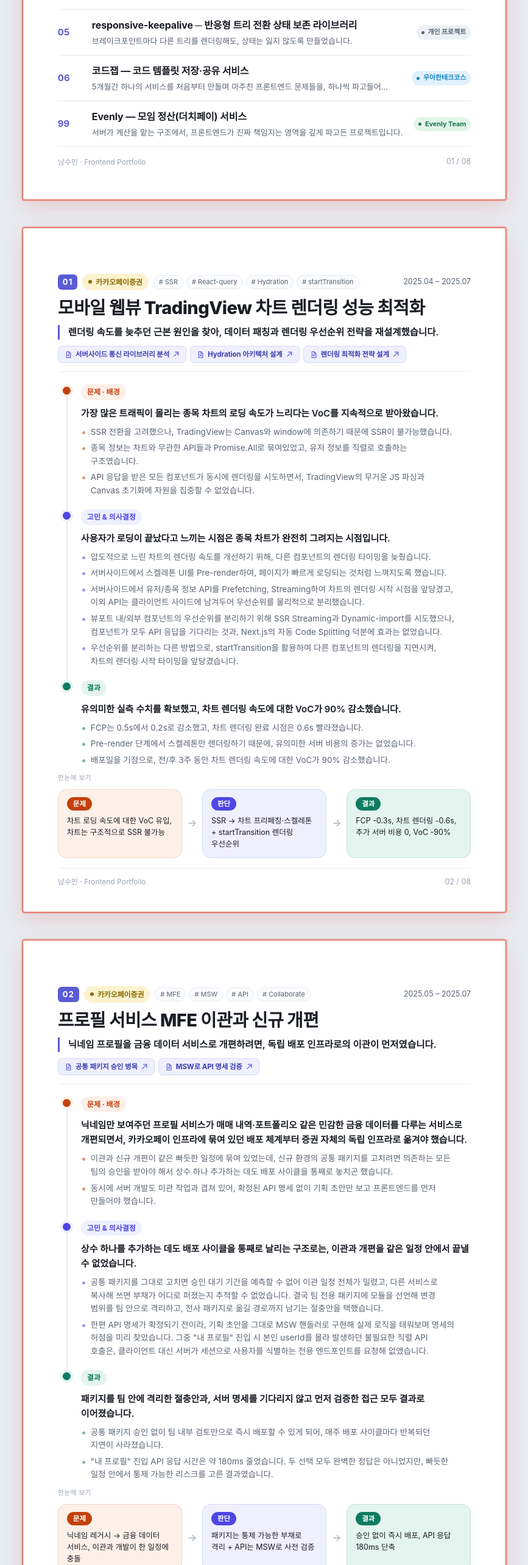
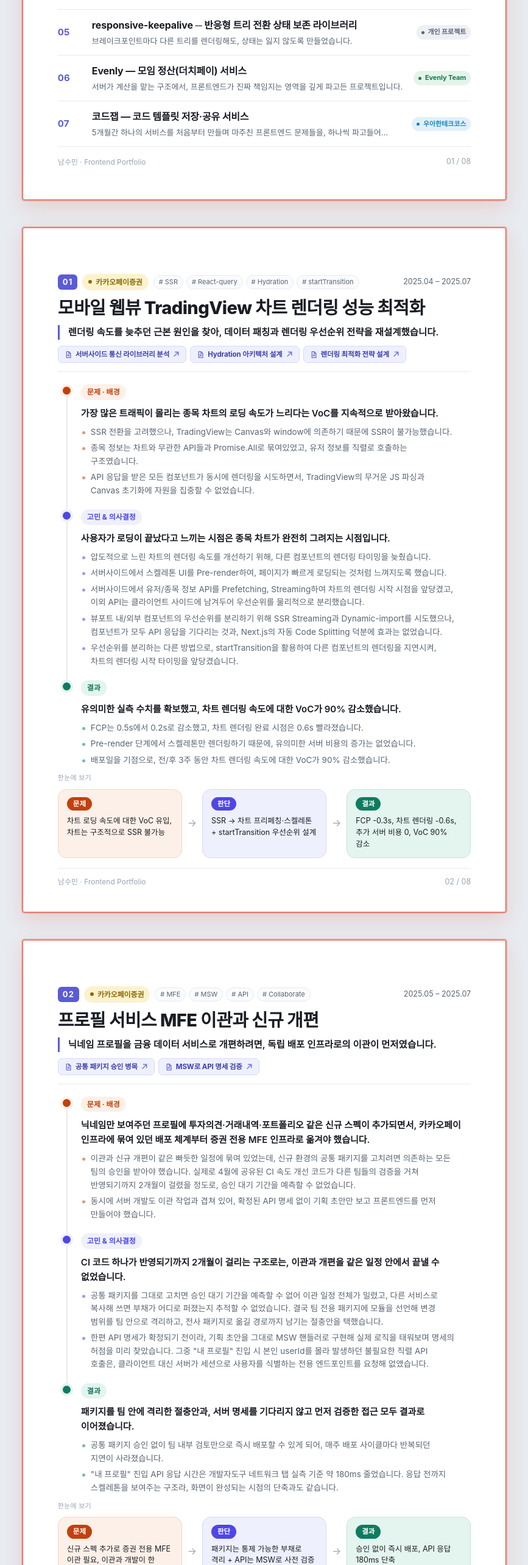
Before and after one commit to vi-wolhwa/portfolio, a React (Vite) app: page / in a window 1280 px wide. Shown: the part 840-3406 px from the top of the page at 61% size, without its empty margins (206-1073 px from the left). Built offline with nearby package versions, Linux system fonts and the light colour scheme; a web font is replaced by a local one.

Commit message:
v2.5.2 ─ 2~7 내용 개선

```diff
--- a/src/data/projects.ts
+++ b/src/data/projects.ts
@@ -75,15 +75,15 @@ export const projects: Project[] = [
     result: {
       lead: '유의미한 실측 수치를 확보했고, 차트 렌더링 속도에 대한 VoC가 90% 감소했습니다.',
       points: [
-        'FCP는 0.5s에서 0.2s로 감소했고, 차트 렌더링 완료 시점은 0.6s 빨라졌습니다. ',
+        'FCP는 0.5s에서 0.2s로 감소했고, 차트 렌더링 완료 시점은 0.6s 빨라졌습니다.',
         'Pre-render 단계에서 스켈레톤만 렌더링하기 때문에, 유의미한 서버 비용의 증가는 없었습니다.',
         '배포일을 기점으로, 전/후 3주 동안 차트 렌더링 속도에 대한 VoC가 90% 감소했습니다.',
       ],
     },
     flow: {
       problem: '차트 로딩 속도에 대한 VoC 유입, 차트는 구조적으로 SSR 불가능',
-      decision: 'SSR → 차트 프리페칭·스켈레톤 + startTransition 렌더링 우선순위',
-      result: 'FCP -0.3s, 차트 렌더링 -0.6s, 추가 서버 비용 0, VoC -90%',
+      decision: 'SSR → 차트 프리페칭·스켈레톤 + startTransition 우선순위 설계',
+      result: 'FCP -0.3s, 차트 렌더링 -0.6s, 추가 서버 비용 0, VoC 90% 감소',
     },
   },
 
@@ -111,14 +111,14 @@ export const projects: Project[] = [
       },
     ],
     problem: {
-      lead: '닉네임만 보여주던 프로필 서비스가 매매 내역·포트폴리오 같은 민감한 금융 데이터를 다루는 서비스로 개편되면서, 카카오페이 인프라에 묶여 있던 배포 체계부터 증권 자체의 독립 인프라로 옮겨야 했습니다.',
+      lead: '닉네임만 보여주던 프로필에 투자의견·거래내역·포트폴리오 같은 신규 스펙이 추가되면서, 카카오페이 인프라에 묶여 있던 배포 체계부터 증권 전용 MFE 인프라로 옮겨야 했습니다.',
       points: [
-        '이관과 신규 개편이 같은 빠듯한 일정에 묶여 있었는데, 신규 환경의 공통 패키지를 고치려면 의존하는 모든 팀의 승인을 받아야 해서 상수 하나 추가하는 데도 배포 사이클을 통째로 놓치곤 했습니다.',
+        '이관과 신규 개편이 같은 빠듯한 일정에 묶여 있었는데, 신규 환경의 공통 패키지를 고치려면 의존하는 모든 팀의 승인을 받아야 했습니다. 실제로 4월에 공유된 CI 속도 개선 코드가 다른 팀들의 검증을 거쳐 반영되기까지 2개월이 걸렸을 정도로, 승인 대기 기간을 예측할 수 없었습니다.',
         '동시에 서버 개발도 이관 작업과 겹쳐 있어, 확정된 API 명세 없이 기획 초안만 보고 프론트엔드를 먼저 만들어야 했습니다.',
       ],
     },
     decision: {
-      lead: '상수 하나를 추가하는 데도 배포 사이클을 통째로 날리는 구조로는, 이관과 개편을 같은 일정 안에서 끝낼 수 없었습니다.',
+      lead: 'CI 코드 하나가 반영되기까지 2개월이 걸리는 구조로는, 이관과 개편을 같은 일정 안에서 끝낼 수 없었습니다.',
       points: [
         '공통 패키지를 그대로 고치면 승인 대기 기간을 예측할 수 없어 이관 일정 전체가 밀렸고, 다른 서비스로 복사해 쓰면 부채가 어디로 퍼졌는지 추적할 수 없었습니다. 결국 팀 전용 패키지에 모듈을 선언해 변경 범위를 팀 안으로 격리하고, 전사 패키지로 옮길 경로까지 남기는 절충안을 택했습니다.',
         '한편 API 명세가 확정되기 전이라, 기획 초안을 그대로 MSW 핸들러로 구현해 실제 로직을 태워보며 명세의 허점을 미리 찾았습니다. 그중 "내 프로필" 진입 시 본인 userId를 몰라 발생하던 불필요한 직렬 API 호출은, 클라이언트 대신 서버가 세션으로 사용자를 식별하는 전용 엔드포인트를 요청해 없앴습니다.',
@@ -128,11 +128,11 @@ export const projects: Project[] = [
       lead: '패키지를 팀 안에 격리한 절충안과, 서버 명세를 기다리지 않고 먼저 검증한 접근 모두 결과로 이어졌습니다.',
       points: [
         '공통 패키지 승인 없이 팀 내부 검토만으로 즉시 배포할 수 있게 되어, 매주 배포 사이클마다 반복되던 지연이 사라졌습니다.',
-        '"내 프로필" 진입 API 응답 시간은 약 180ms 줄었습니다. 두 선택 모두 완벽한 정답은 아니었지만, 빠듯한 일정 안에서 통제 가능한 리스크를 고른 결과였습니다.',
+        '"내 프로필" 진입 API 응답 시간은 개발자도구 네트워크 탭 실측 기준 약 180ms 줄었습니다. 응답 전까지 스켈레톤을 보여주는 구조라, 화면이 완성되는 시점의 단축과도 같습니다.',
       ],
     },
     flow: {
-      problem: '닉네임 레거시 → 금융 데이터 서비스, 이관과 개발이 한 일정에 충돌',
+      problem: '신규 스펙 추가로 증권 전용 MFE 이관 필요, 이관과 개발이 한 일정에 충돌',
       decision: '패키지는 통제 가능한 부채로 격리 + API는 MSW로 사전 검증',
       result: '승인 없이 즉시 배포, API 응답 180ms 단축',
     },
@@ -174,7 +174,7 @@ export const projects: Project[] = [
       lead: '새 약관 조건이 추가돼도 컴포넌트는 그대로였고, 수정 지점은 Map 하나로 좁혀졌습니다.',
       points: [
         '포트폴리오 탭에 약관 조건이 하나 늘어도 ProfilePortfolio 컴포넌트는 손대지 않고, SECTION_PERMISSION_MAP에 항목 하나만 추가하면 됐습니다.',
-        '다만 캐싱으로 접근 조건을 판단하다 보니, 상대방이 방금 공개 동의를 바꿔도 바로 반영되지 않는 한계가 남았습니다. 짧은 staleTime과 pull-to-refresh로 신선도 문제를 완화하고 있습니다.',
+        '다만 60초 staleTime 동안은 탭을 전환해도 변경된 접근 조건이 곧바로 반영되지 않는 한계가 남았습니다. 캐시를 완전히 비우는 pull-to-refresh로 해소할 수는 있지만, 탭 전환 정도의 가벼운 액션에 캐시 전체를 초기화하는 건 과한 대응이라 더 가벼운 해결책을 찾고 있습니다.',
       ],
     },
     flow: {
@@ -210,14 +210,15 @@ export const projects: Project[] = [
       lead: '여러 서비스가 동시에 개발되는 환경에서 리뷰 대기 중인 PR이 10~30개까지 쌓였고, 배포일 전까지 충분히 검토되지 않은 코드가 급하게 나가곤 했습니다.',
       points: [
         'PR 상태를 확인하려면 목록을 하나씩 열어봐야 했고, 리뷰어와 리뷰이의 답변 왕복에 하루 이상 걸리는 경우가 잦아 중요한 PR이 조용히 묻혔습니다.',
-        'PR 분리 규칙·리뷰 코어타임·우선순위 체계 같은 팀 정책을 먼저 시도해 효과를 봤지만, 리뷰 상태 가시성과 실시간 알림만큼은 정책으로 보완할 수 없는 GitHub 플랫폼 자체의 한계로 남았습니다.',
+        'PR 분리 규칙·리뷰 코어타임·우선순위 체계 같은 팀 정책을 먼저 시도해 효과를 봤지만, 리뷰 상태 가시성과 실시간 알림만큼은 정책으로 보완할 수 없는 GitHub 플랫폼 자체의 한계로 남았습니다. PR 작성 시 컨벤션에 맞춰 제목·템플릿을 매번 손으로 맞추는 반복 작업도 쌓여 있었습니다.',
       ],
     },
     decision: {
-      lead: '가시성 문제는 목록을 한눈에 모아 보여주는 대시보드 화면으로 비교적 단순하게 풀렸지만, 실시간 알림에서는 같은 원인의 기술적 문제를 두 번 만났습니다.',
+      lead: '가시성 문제는 PR마다 리뷰 상태를 Approve·리뷰 진행 중·리뷰 전 세 단계로 시각화하는 것으로 비교적 단순하게 풀렸지만, 실시간 알림에서는 같은 원인의 기술적 문제를 두 번 만났습니다.',
       points: [
-        'GitHub는 Push를 지원하지 않아 폴링을 택했는데, setInterval은 일정 시간 뒤 멈췄습니다. Manifest V3의 Background가 Service Worker로 동작해 활동이 없으면 브라우저가 종료시키기 때문이었고, 종료돼도 유지되는 chrome.alarms API로 교체해 해결했습니다.',
-        '이어서 불필요한 요청을 줄이려 Last-Modified 헤더로 304 응답을 활용하려 했는데, 이번엔 전역 변수가 Service Worker 재활성화마다 초기화돼 무용지물이었습니다. 같은 원인이라, 값을 유지해주는 chrome.storage로 옮겨 해결했습니다.',
+        'GitHub는 Push를 지원하지 않아 폴링을 택했는데, setInterval은 얼마 안 가 멈췄습니다. Manifest V3의 Service Worker는 활동이 없으면 브라우저가 종료시키기 때문이었고, 종료돼도 유지되는 chrome.alarms API로 교체해 해결했습니다.',
+        '이어서 Last-Modified 헤더로 304 응답을 활용해 요청을 줄이려 했지만, 전역 변수가 Service Worker 재활성화마다 초기화돼 무용지물이었습니다. 같은 원인이라 chrome.storage로 값을 유지해 해결했습니다.',
+        '여기에 더해 브랜치명 컨벤션 인식으로 PR 제목·템플릿을 자동 추천하는 어시스턴트도 만들었습니다.',
       ],
     },
     result: {
@@ -228,7 +229,8 @@ export const projects: Project[] = [
     },
     flow: {
       problem: 'PR 10~30개 적체, 정책으로는 못 푼 GitHub 자체의 한계 남음',
-      decision: 'Service Worker 생명주기 문제 두 번 → chrome.alarms + chrome.storage',
+      decision:
+        '리뷰 상태 시각화 + Service Worker 문제 두 번(chrome.alarms·storage) + PR 작성 어시스턴트',
       result: '리뷰 기한 만료 PR 50%+ 감소, 사내 FE 챕터 배포',
     },
   },
@@ -253,9 +255,9 @@ export const projects: Project[] = [
       },
     ],
     problem: {
-      lead: 'Evenly 프로젝트에서 반응형 분기가 늘어날수록 컴포넌트 복잡도가 급증했고, 개인 프로젝트 규모에선 빅테크식 인프라 분리(AWD)를 감당할 수 없었습니다.',
+      lead: 'Evenly 프로젝트에서 반응형 분기가 늘어날수록 컴포넌트 하나에 담긴 Tailwind 클래스네임이 복잡하게 뒤엉켰습니다.',
       points: [
-        '단일 프로젝트 안에서 모바일·데스크톱 트리를 완전히 분리하는 우회책을 시도했지만, 기기 전환 시 비활성 트리가 언마운트되며 스크롤 위치와 공유 입력값, 열린 메뉴 같은 상태가 그대로 유실됐습니다.',
+        '브레이크포인트별로 컴포넌트를 분리했는데, isDesktop 조건부 렌더링 시 리마운트되며 상태가 유실됐습니다. 결국 상태와 로컬 상태, UI의 열림 여부까지 부모가 떠안아야 했습니다.',
         '기존엔 UI를 숨기는 방법이 두 가지뿐이었습니다. 조건부 렌더링은 트리를 파괴해 상태를 잃었고, CSS display:none은 상태는 지키지만 타이머·구독 같은 이펙트가 계속 돌아 자원을 낭비했습니다.',
       ],
     },
@@ -263,84 +265,25 @@ export const projects: Project[] = [
       lead: '조건부 렌더링과 display:none 사이의 딜레마는, 숨겨질 때 DOM과 상태는 그대로 두고 이펙트만 정리했다가 다시 보일 때 재실행하는 React 19.2 실험적 API <Activity>로 풀렸습니다.',
       points: [
         '핵심은 mode만 토글하고 key는 고정하는 것이었습니다. React가 같은 인스턴스로 인식해 구조를 보존하면서, 부수 효과만 안전하게 정리·재생성했습니다.',
-        '그 위에 문제 크기별로 API 3종을 나눴습니다 — 트리는 useMediaVariant, 카드는 useContainerVariant, 값 하나는 useResponsiveValue입니다. 라이브러리 배포 특성상 Activity 미지원 환경도 최소 동작은 보장해야 했습니다.',
+        '그 위에 문제 크기별로 API 3종을 나눴습니다 — 트리는 useMediaVariant, 카드는 useContainerVariant, 값 하나는 useResponsiveValue입니다.',
+        'SSR에서는 서버가 화면 너비를 몰라 렌더링할 컴포넌트를 판단할 수 없었습니다. 주 사용 환경을 기본값으로 렌더링한 뒤 실제 환경이 다르면 빠르게 전환했고, 구버전 React는 activate.ts에서 DIP 원칙에 따라 swap으로 자동 전환하도록 했습니다.',
       ],
     },
     result: {
-      lead: '그 전제를 지키며, 런타임 의존성 없이 npm에 배포했습니다.',
-      points: [
-        'SSR 환경에서는 서버에 없는 window 대신 설정된 ssr variant를 반환하고 하이드레이션 후 한 번만 재조정했고, React 19.2 미만에서는 상태 보존 없는 swap으로 자동 폴백했습니다. 97개 테스트, 98.6% 라인 커버리지로 완성도를 확인했습니다.',
-      ],
+      lead: '그 설계대로 동작을 검증한 뒤, 런타임 의존성 없이 npm에 배포했습니다.',
+      points: ['97개 테스트와 98.6% 라인 커버리지로 완성도를 확인했습니다.'],
     },
     flow: {
-      problem: '반응형 분기 급증, 트리 분리 시 상태 유실 — 구조 분리+상태 보존 동시 해결책 없음',
-      decision: 'Activity(key 고정+mode 토글)로 상태 보존 + 문제 크기별 API 3종 분리',
+      problem: 'Tailwind 클래스네임 복잡화로 컴포넌트 분리 시도 → 조건부 렌더링 시 상태 유실',
+      decision: 'Activity(key 고정+mode 토글)로 상태 보존 + API 3종 분리 + SSR·구버전 대응',
       result: '97개 테스트·98.6% 커버리지, 0 런타임 의존성으로 npm 배포',
     },
-  },
-
-  // ── 07 · 코드잽 (우아한테크코스 팀 프로젝트) · service 레이아웃 ───────────────
-  {
-    id: 'codezap',
-    order: 6,
-    variant: 'service',
-    org: 'woowacourse',
-    title: '코드잽 — 코드 템플릿 저장·공유 서비스',
-    tagline:
-      '5개월간 하나의 서비스를 처음부터 만들며 마주친 프론트엔드 문제들을, 하나씩 파고들어 풀었습니다.',
-    description:
-      '자주 쓰는 코드를 매번 이전 프로젝트에서 뒤지던 개발자를 위해, 코드 템플릿을 저장하고 빠르게 검색·재사용하는 서비스입니다. 프론트엔드 3인·백엔드 5인이 실사용 서비스로 배포했고, 저는 프론트엔드 개발자로 참여했습니다.',
-    role: 'Frontend · FE 3인 · BE 5인',
-    period: '2024.07 – 2024.11',
-    stack: ['# Tree Shaking', '# Code Splitting', '# Design System', '# Accessibility'],
-    refs: [
-      { kind: 'github', url: 'https://github.com/woowacourse-teams/2024-code-zap' },
-      {
-        kind: 'docs',
-        url: 'https://github.com/woowacourse-teams/2024-code-zap/wiki',
-        label: '프로젝트 위키',
-      },
-    ],
-    highlights: [
-      {
-        label: '번들 최적화',
-        tone: 'tech',
-        problem:
-          '핵심 기능인 코드 에디터(CodeMirror) 라이브러리 용량이 커서, 첫 화면 로드가 눈에 띄게 무거웠습니다.',
-        solution:
-          'bundle-analyzer로 뜯어보니 실제로 쓰지 않는 언어 문법까지 전부 포함돼 있었습니다. 지원 언어를 실사용분으로 좁혀 Tree Shaking이 걸리게 하고, 에디터는 Dynamic Import로 초기 번들에서 떼어내 2.2MB에서 1.4MB로 줄였습니다.',
-      },
-      {
-        label: '디자인 시스템',
-        tone: 'tech',
-        problem:
-          '재사용성과 선언적 레이아웃에 끌려 <Flex>를 레이아웃의 최소 단위로 도입했는데, 실제 화면에 쓸수록 direction·gap 같은 프롭스가 마크업을 뒤덮고 <Flex>가 무한 중첩됐습니다.',
-        solution:
-          '구조를 읽을 수 없는 "Flex Soup"과 Emotion의 의미 있는 네이밍 상실을 겪은 뒤로는, 무조건적인 세분화 대신 기술 스택 특성에 맞춰 추상화 수준을 판단하는 기준으로 컴포넌트를 설계하고 있습니다.',
-      },
-      {
-        label: '웹 접근성',
-        tone: 'tech',
-        problem:
-          '모달을 열어도 초점이 뒤 배경으로 새어나가고, 비동기로 바뀐 목록을 스크린리더가 읽어주지 않았습니다.',
-        solution:
-          '자동 검사 도구로는 잡히지 않아 VoiceOver·TalkBack 실기기로 직접 흐름을 따라가며, 포커스 트랩으로 초점을 모달 안에 가두고 aria-live로 변경 사항을 읽어주도록 고쳤습니다.',
-      },
-      {
-        label: '레이아웃 시프트',
-        tone: 'tech',
-        problem:
-          '목록·상세가 로드될 때마다 아래 콘텐츠가 밀려, 누르려던 버튼이 어긋나는 레이아웃 시프트가 반복됐습니다(CLS 0.8).',
-        solution:
-          '스켈레톤만으로는 실제 콘텐츠와 높이가 어긋나 시프트가 남았기에, 응답 전에 최종 높이값 자체를 예약해 콘텐츠가 그 자리에 그대로 들어오도록 만들어 CLS를 0.3으로 낮췄습니다.',
-      },
-    ],
   },
 
   // ── 06 · Evenly (Evenly팀 프로젝트) · service 레이아웃 ────────────────────────
   {
     id: 'evenly',
-    order: 99,
+    order: 6,
     variant: 'service',
     org: 'evenly',
     title: 'Evenly — 모임 정산(더치페이) 서비스',
@@ -375,7 +318,7 @@ export const projects: Project[] = [
         problem:
           'access 토큰이 만료돼 여러 요청이 동시에 401을 받으면, 각 요청이 제각기 refresh를 호출해 재발급이 중복되고 토큰 회전이 꼬였습니다.',
         solution:
-          '첫 401에서만 refresh를 실행하고 나머지 요청은 그 하나의 Promise를 기다리도록 single-flight로 묶었습니다. 재발급이 끝나면 대기 중이던 요청들을 새 토큰으로 한 번에 재시도합니다.',
+          '첫 401에서만 refresh를 실행하고 나머지 요청은 그 Promise를 기다리도록 single-flight로 묶었습니다. 재발급이 끝나면 대기 요청을 새 토큰으로 재시도합니다. 다만 대기 중 refresh token이 만료되면 큐를 모두 실패 처리하고 재로그인으로 보내는 예외 처리는 여전히 신경 써야 합니다.',
       },
       {
         label: '컴파운드 컴포넌트 + 런타임 가드',
@@ -383,7 +326,65 @@ export const projects: Project[] = [
         problem:
           'GroupCard·Navbar 같은 합성 컴포넌트가 늘면서, 하위 조각을 부모 밖에서 잘못 쓰면 조용히 깨지는 실수가 생길 수 있었습니다.',
         solution:
-          'createCompoundGuard로 Context 존재를 검사해, <GroupCard.Title>을 <GroupCard> 밖에서 쓰면 명확한 메시지의 런타임 에러를 던지게 했습니다. 오용을 침묵시키지 않고 즉시 드러내는 설계입니다.',
+          'createCompoundGuard로 Context 존재를 검사해, <GroupCard.Title>을 <GroupCard> 밖에서 쓰면 명확한 메시지의 런타임 에러를 던지게 했습니다. 오용을 침묵시키지 않고 즉시 드러내는 설계이지만, Context 값이 바뀌면 무관한 하위 컴포넌트까지 리렌더링되고 가드도 런타임에만 오용을 잡아낸다는 한계는 남아 있습니다.',
+      },
+    ],
+  },
+
+  // ── 07 · 코드잽 (우아한테크코스 팀 프로젝트) · service 레이아웃 ───────────────
+  {
+    id: 'codezap',
+    order: 7,
+    variant: 'service',
+    org: 'woowacourse',
+    title: '코드잽 — 코드 템플릿 저장·공유 서비스',
+    tagline:
+      '5개월간 하나의 서비스를 처음부터 만들며 마주친 프론트엔드 문제들을, 하나씩 파고들어 풀었습니다.',
+    description:
+      '자주 쓰는 코드를 매번 이전 프로젝트에서 뒤지던 개발자를 위해, 코드 템플릿을 저장하고 빠르게 검색·재사용하는 서비스입니다. 프론트엔드 3인·백엔드 5인이 실사용 서비스로 배포했고, 저는 프론트엔드 개발자로 참여했습니다.',
+    role: 'Frontend · FE 3인 · BE 5인',
+    period: '2024.07 – 2024.11',
+    stack: ['# Tree Shaking', '# Code Splitting', '# Design System', '# Accessibility'],
+    refs: [
+      { kind: 'github', url: 'https://github.com/woowacourse-teams/2024-code-zap' },
+      {
+        kind: 'docs',
+        url: 'https://github.com/woowacourse-teams/2024-code-zap/wiki',
+        label: '프로젝트 위키',
+      },
+    ],
+    highlights: [
+      {
+        label: '번들 최적화',
+        tone: 'tech',
+        problem:
+          '핵심 기능인 코드 에디터(CodeMirror)의 압축 전 번들 크기가 8MB에 달해, 첫 화면 로드가 눈에 띄게 무거웠습니다.',
+        solution:
+          'bundle-analyzer로 뜯어보니 실제로 쓰지 않는 언어 문법까지 전부 포함돼 있었습니다. 지원 언어를 실사용분으로 좁혀 Tree Shaking이 걸리게 하고, 에디터는 Dynamic Import로 초기 번들에서 떼어내 webpack 압축 기준 2.2MB에서 1.4MB로 줄였습니다.',
+      },
+      {
+        label: '디자인 시스템',
+        tone: 'tech',
+        problem:
+          '재사용성과 선언적 레이아웃에 끌려 <Flex>를 레이아웃의 최소 단위로 도입했는데, 실제 화면에 쓸수록 direction·gap 같은 프롭스가 마크업을 뒤덮고 <Flex>가 무한 중첩됐습니다.',
+        solution:
+          '구조를 읽을 수 없는 "Flex Soup"과 Emotion의 의미 있는 네이밍 상실을 겪었지만, 이미 쓰인 모든 Flex를 걷어내는 전면 리팩토링은 남은 개발 공수로 감당할 수 없어 진행하지 않았습니다. 대신 이후로는 무조건적인 세분화 대신 기술 스택 특성에 맞춰 추상화 수준을 판단하는 기준으로 새 컴포넌트를 설계하고 있습니다.',
+      },
+      {
+        label: '웹 접근성',
+        tone: 'tech',
+        problem:
+          '모달을 열어도 초점이 뒤 배경으로 새어나가고, 비동기로 바뀐 목록을 스크린리더가 읽어주지 않았습니다.',
+        solution:
+          '자동 검사 도구로는 잡히지 않아 VoiceOver·TalkBack 실기기로 직접 흐름을 따라가며, 포커스 트랩으로 초점을 모달 안에 가두고 aria-live로 변경 사항을 읽어주도록 고쳤습니다.',
+      },
+      {
+        label: '레이아웃 시프트',
+        tone: 'tech',
+        problem:
+          '목록·상세가 로드될 때마다 아래 콘텐츠가 밀려, 누르려던 버튼이 어긋나는 레이아웃 시프트가 반복됐습니다(CLS 0.8).',
+        solution:
+          '스켈레톤만으로는 실제 콘텐츠와 높이가 어긋나 시프트가 남았기에, 응답 전에 최종 높이값 자체를 예약해 콘텐츠가 그 자리에 그대로 들어오도록 만들어 CLS를 0.3으로 낮췄습니다.',
       },
     ],
   },
```
